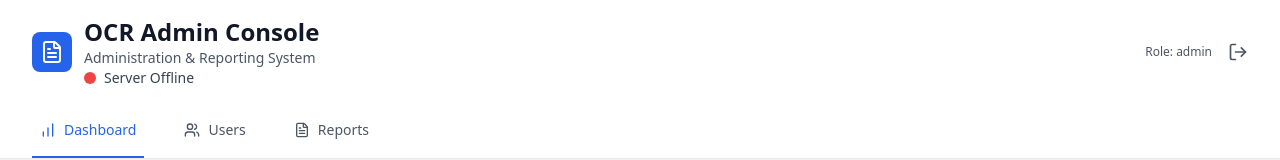
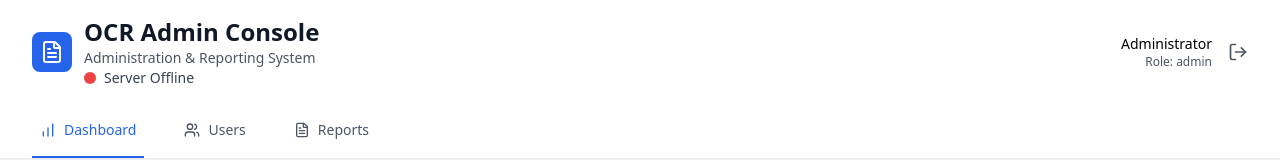
Before and after one commit to Pavan-stem/OCR-Frontend, a React (Vite) app: page /#/dashboard in a window 1280 px wide. Shown: the top 160 px of the page. Built offline with nearby package versions, Linux system fonts and the light colour scheme; no server answers; sample sign-in values are in the browser's storage.

Commit message:
Fixed merged changes

```diff
--- a/src/pages/Dashboard.jsx
+++ b/src/pages/Dashboard.jsx
@@ -17,7 +17,14 @@ const AdminDashboard = () => {
       return '';
     }
   });
-  const [username, setUsername] = useState("Administrator");
+  const [username, setUsername] = useState(() => {
+    try {
+      const user = JSON.parse(localStorage.getItem('user'));
+      return user?.voName || 'Administrator';
+    } catch {
+      return 'Admin';
+    }
+  });
   const [selectedDistrict, setSelectedDistrict] = useState('all');
   const [selectedMandal, setSelectedMandal] = useState('all');
   const [selectedVillage, setSelectedVillage] = useState('all');
@@ -72,12 +79,8 @@ const AdminDashboard = () => {
 
   // Check if user is Admin and redirect if not
   useEffect(() => {
-    const user = JSON.parse(localStorage.getItem('user'));
-    setUserRole(user.role);
-    setUsername(user.voName);
-    if (userRole === 'VO') {
-      // Redirect to scanner page
-      window.location.href = '#/scanner';
+    if (userRole && !isAdmin(userRole)) {
+      window.location.hash = '/scanner';
     }
   }, [userRole]);
 
```
